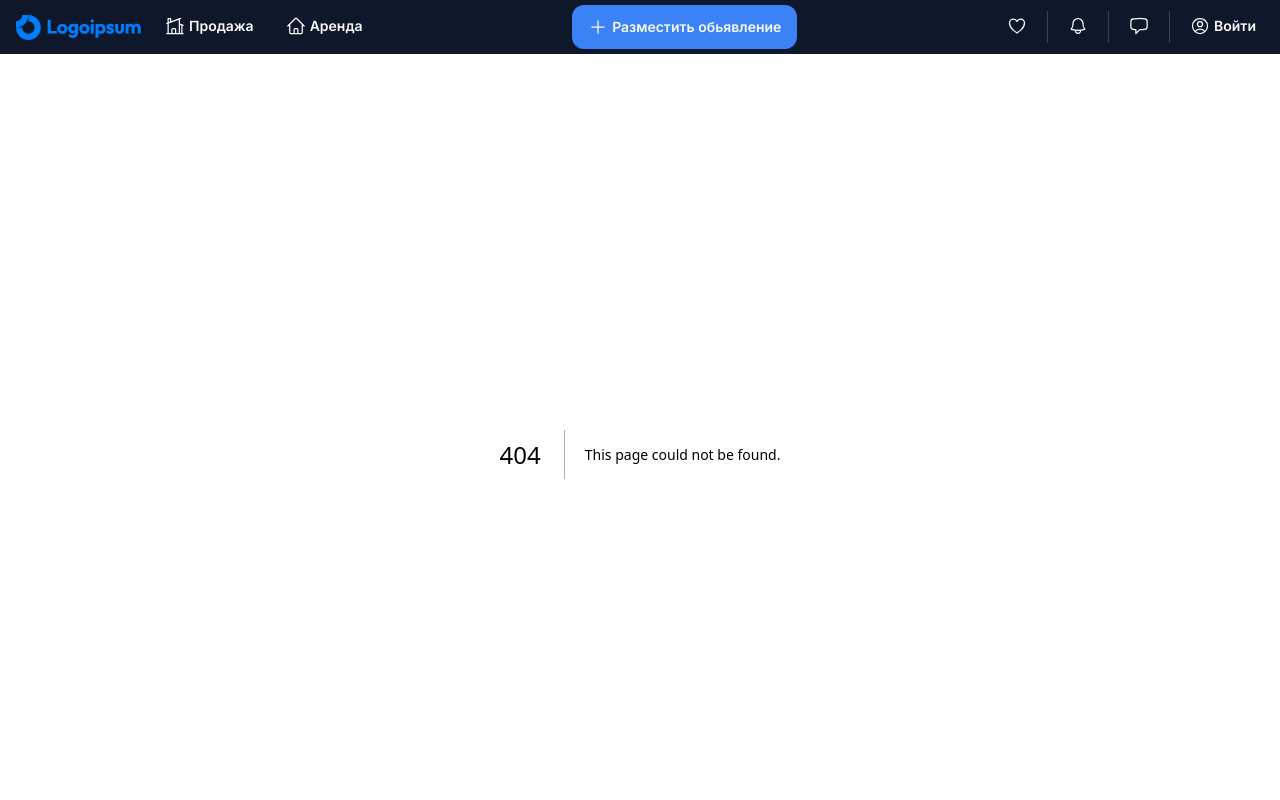
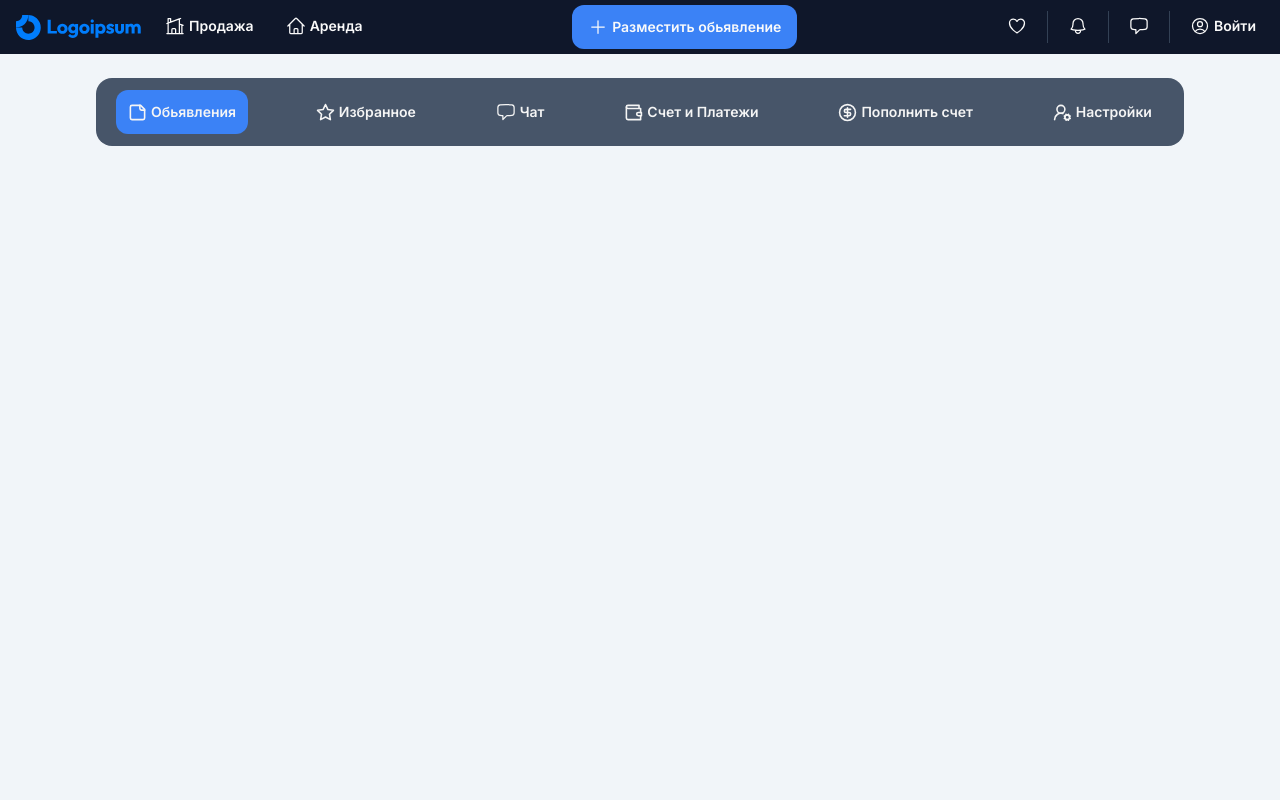
Before and after one commit to MuratOfficial/booking-kz, a Next.js app: page /cabinet in a window 1280 px wide. Before the commit this address had no page. Shown: the top 800 px of the page. Built offline with nearby package versions, Linux system fonts and the light colour scheme.

Commit message:
added some components

```diff
--- /dev/null
+++ b/app/cabinet/layout.tsx
@@ -0,0 +1,105 @@
+import { Metadata } from "next";
+import Image from "next/image";
+
+import { Separator } from "@/components/ui/separator";
+import { SidebarNav } from "@/components/layouts/sidebar-nav";
+
+import NotFound from "@/app/not-found";
+import {
+  CircleDollarSign,
+  Plus,
+  Star,
+  StickyNote,
+  UserRoundCog,
+  Wallet,
+} from "lucide-react";
+
+export const metadata: Metadata = {
+  title: "Кабинет | booking.kz",
+  description: "booking.kz | booking.kz",
+};
+
+const sidebarNavItems = [
+  {
+    title: "Обьявления",
+    href: "/cabinet",
+    icon: <StickyNote size={19} />,
+  },
+  {
+    title: "Избранное",
+    href: "/admin/data/users",
+    icon: <Star size={19} />,
+  },
+  {
+    title: "Чат",
+    href: "/admin/blog",
+    icon: (
+      <svg
+        xmlns="http://www.w3.org/2000/svg"
+        fill="none"
+        viewBox="0 0 24 24"
+        strokeWidth={1.5}
+        stroke="currentColor"
+        className="w-5 h-5"
+      >
+        <path
+          strokeLinecap="round"
+          strokeLinejoin="round"
+          d="M2.25 12.76c0 1.6 1.123 2.994 2.707 3.227 1.087.16 2.185.283 3.293.369V21l4.076-4.076a1.526 1.526 0 0 1 1.037-.443 48.282 48.282 0 0 0 5.68-.494c1.584-.233 2.707-1.626 2.707-3.228V6.741c0-1.602-1.123-2.995-2.707-3.228A48.394 48.394 0 0 0 12 3c-2.392 0-4.744.175-7.043.513C3.373 3.746 2.25 5.14 2.25 6.741v6.018Z"
+        />
+      </svg>
+    ),
+  },
+  {
+    title: "Счет и Платежи",
+    href: "/admin/site",
+    icon: <Wallet size={19} />,
+  },
+  {
+    title: "Пополнить счет",
+    href: "/admin/site",
+    icon: <CircleDollarSign size={19} />,
+  },
+  {
+    title: "Настройки",
+    href: "/admin/site",
+    icon: <UserRoundCog size={19} />,
+  },
+  //   {
+  //     title: "Разместить обьявление",
+  //     href: "/admin/site",
+  //     icon: <Plus size={19} />,
+  //   },
+];
+
+interface CabinetLayoutProps {
+  children: React.ReactNode;
+}
+
+export default async function CabinetLayout({ children }: CabinetLayoutProps) {
+  //   const session = await getServerSession(authOptions);
+
+  //   const userIdData = JSON.parse(JSON.stringify(session));
+
+  //   const isAdmin = await prismadb.user.findUnique({
+  //     where: {
+  //       id: userIdData?.user?.id,
+  //     },
+  //   });
+
+  //   if (isAdmin?.isAdmin === false) {
+  //     return <NotFound />;
+  //   }
+
+  return (
+    <>
+      <div className=" px-24 py-6 bg-slate-100 min-h-screen">
+        <div className="flex flex-col gap-y-4">
+          <SidebarNav items={sidebarNavItems} />
+
+          <div className="w-full items-center flex flex-col">{children}</div>
+        </div>
+      </div>
+    </>
+  );
+}
--- /dev/null
+++ b/app/cabinet/page.tsx
@@ -0,0 +1,8 @@
+import React from "react";
+import { Tabs, TabsContent, TabsList, TabsTrigger } from "@/components/ui/tabs";
+
+function CabinetPage() {
+  return <div className=""></div>;
+}
+
+export default CabinetPage;
--- /dev/null
+++ b/app/not-found.tsx
@@ -0,0 +1,25 @@
+import Image from "next/image";
+import Link from "next/link";
+
+export default function NotFound() {
+  return (
+    <div className="min-h-screen flex flex-col items-center justify-center gap-y-4 w-full py-8">
+      <Image
+        width={480}
+        height={600}
+        src="/svg/404.svg"
+        alt="not-found"
+        className="max-w-[480px]"
+      />
+      <p className=" text-blue-900 text-lg uppercase font-bold text-center mx-auto">
+        Упс... Кажется что-то пошло не так!..
+      </p>
+      <Link
+        href="/"
+        className="inline-block bg-blue-500 text-sm font-semibold text-neutral-100 px-6 py-3 rounded-xl hover:bg-slate-900 transition duration-300"
+      >
+        На главную
+      </Link>
+    </div>
+  );
+}
--- a/components/layouts/main-nav.tsx
+++ b/components/layouts/main-nav.tsx
@@ -64,6 +64,9 @@ const components: { title: string; href: string; description: string }[] = [
 function MainNav() {
   const [isOpenPopover1, setOpenPopover1] = React.useState(false);
   const [isOpenPopover2, setOpenPopover2] = React.useState(false);
+  const [isOpenPopover3, setOpenPopover3] = React.useState(false);
+  const [isOpenPopover4, setOpenPopover4] = React.useState(false);
+  const [isOpenPopover5, setOpenPopover5] = React.useState(false);
   const menuList1 = [
     {
       name: "Квартиры",
@@ -250,7 +253,7 @@ function MainNav() {
         </Link>
         <Popover open={isOpenPopover1}>
           <PopoverTrigger asChild onMouseOver={() => setOpenPopover1(true)}>
-            <button className="font-semibold flex flex-row items-center gap-1 text-neutral-50 text-sm transition delay-150 duration-500 py-4 px-2 hover:text-blue-500 hover:border-b-blue-500 border-b-2 border-transparent">
+            <span className="font-semibold flex cursor-pointer flex-row items-center gap-1 text-neutral-50 text-sm transition delay-150 duration-500 py-4 px-2 hover:text-blue-500 hover:border-b-blue-500 border-b-2 border-transparent">
               <svg
                 xmlns="http://www.w3.org/2000/svg"
                 fill="none"
@@ -266,7 +269,7 @@ function MainNav() {
                 />
               </svg>
               Продажа
-            </button>
+            </span>
           </PopoverTrigger>
           <PopoverContent
             className="rounded-2xl bg-slate-900 "
@@ -276,12 +279,12 @@ function MainNav() {
           >
             <ul className="w-full text-neutral-100">
               {menuList1.map((el, ind) => (
-                <button
+                <li
                   key={ind}
-                  className="p-2 text-left text-sm font-semibold flex flex-row gap-x-2 hover:bg-blue-500 rounded-xl w-full transition delay-100 duration-300"
+                  className="p-2 text-left cursor-pointer text-sm font-semibold flex flex-row gap-x-2 hover:bg-blue-500 rounded-xl w-full transition delay-100 duration-300"
                 >
                   {el.icon} {el.name}
-                </button>
+                </li>
               ))}
             </ul>
           </PopoverContent>
@@ -289,7 +292,7 @@ function MainNav() {
 
         <Popover open={isOpenPopover2}>
           <PopoverTrigger asChild onMouseOver={() => setOpenPopover2(true)}>
-            <button className="font-semibold flex flex-row items-center gap-1 text-neutral-50 text-sm transition delay-150 duration-500 py-4 px-2 hover:text-blue-500 hover:border-b-blue-500 border-b-2 border-transparent">
+            <span className="font-semibold cursor-pointer flex flex-row items-center gap-1 text-neutral-50 text-sm transition delay-150 duration-500 py-4 px-2 hover:text-blue-500 hover:border-b-blue-500 border-b-2 border-transparent">
               <svg
                 xmlns="http://www.w3.org/2000/svg"
                 fill="none"
@@ -305,7 +308,7 @@ function MainNav() {
                 />
               </svg>
               Аренда
-            </button>
+            </span>
           </PopoverTrigger>
           <PopoverContent
             className="rounded-2xl bg-slate-900 "
@@ -315,12 +318,12 @@ function MainNav() {
           >
             <ul className="w-full text-neutral-100">
               {menuList2.map((el, ind) => (
-                <button
+                <li
                   key={ind}
-                  className="p-2 text-left text-sm font-semibold flex flex-row gap-x-2 hover:bg-blue-500 rounded-xl w-full transition delay-100 duration-300"
+                  className="p-2 text-left cursor-pointer text-sm font-semibold flex flex-row gap-x-2 hover:bg-blue-500 rounded-xl w-full transition delay-100 duration-300"
                 >
                   {el.icon} {el.name}
-                </button>
+                </li>
               ))}
             </ul>
           </PopoverContent>
@@ -349,10 +352,9 @@ function MainNav() {
         </Link>
       </div>
       <div className="flex flex-row items-center  gap-x-3">
-        <Link
-          href="/"
-          className="font-semibold flex flex-row items-center gap-1 text-neutral-50 text-sm transition delay-150 duration-500 py-4 px-2 hover:text-blue-500 hover:border-b-blue-500 border-b-2 border-transparent"
-        >
+        <Popover open={isOpenPopover3}>
+          <PopoverTrigger asChild onMouseOver={() => setOpenPopover3(true)}>
+            <span className="font-semibold flex cursor-pointer flex-row items-center gap-1 text-neutral-50 text-sm transition delay-150 duration-500 py-4 px-2 hover:text-blue-500 hover:border-b-blue-500 border-b-2 border-transparent">
               <svg
                 xmlns="http://www.w3.org/2000/svg"
                 fill="none"
@@ -367,12 +369,25 @@ function MainNav() {
                   d="M21 8.25c0-2.485-2.099-4.5-4.688-4.5-1.935 0-3.597 1.126-4.312 2.733-.715-1.607-2.377-2.733-4.313-2.733C5.1 3.75 3 5.765 3 8.25c0 7.22 9 12 9 12s9-4.78 9-12Z"
                 />
               </svg>
-        </Link>
+            </span>
+          </PopoverTrigger>
+          <PopoverContent
+            className="rounded-2xl bg-slate-900 "
+            onMouseOver={() => setOpenPopover3(true)}
+            onMouseOut={() => setOpenPopover3(false)}
+            onBlur={() => setOpenPopover3(false)}
+          >
+            <p className="text-neutral-100 text-sm font-semibold text-center">
+              Авторизуйтесь чтобы увидеть{" "}
+              <span className="font-bold text-blue-500">Избранное</span>
+            </p>
+          </PopoverContent>
+        </Popover>
+
         <Separator orientation="vertical" className="h-8 bg-slate-700" />
-        <Link
-          href="/"
-          className="font-semibold flex flex-row items-center gap-1 text-neutral-50 text-sm transition delay-150 duration-500 py-4 px-2 hover:text-blue-500 hover:border-b-blue-500 border-b-2 border-transparent"
-        >
+        <Popover open={isOpenPopover4}>
+          <PopoverTrigger asChild onMouseOver={() => setOpenPopover4(true)}>
+            <span className="font-semibold flex flex-row cursor-pointer items-center gap-1 text-neutral-50 text-sm transition delay-150 duration-500 py-4 px-2 hover:text-blue-500 hover:border-b-blue-500 border-b-2 border-transparent">
               <svg
                 xmlns="http://www.w3.org/2000/svg"
                 fill="none"
@@ -387,13 +402,25 @@ function MainNav() {
                   d="M14.857 17.082a23.848 23.848 0 0 0 5.454-1.31A8.967 8.967 0 0 1 18 9.75V9A6 6 0 0 0 6 9v.75a8.967 8.967 0 0 1-2.312 6.022c1.733.64 3.56 1.085 5.455 1.31m5.714 0a24.255 24.255 0 0 1-5.714 0m5.714 0a3 3 0 1 1-5.714 0"
                 />
               </svg>
-        </Link>
+            </span>
+          </PopoverTrigger>
+          <PopoverContent
+            className="rounded-2xl bg-slate-900 "
+            onMouseOver={() => setOpenPopover4(true)}
+            onMouseOut={() => setOpenPopover4(false)}
+            onBlur={() => setOpenPopover4(false)}
+          >
+            <p className="text-neutral-100 text-sm font-semibold text-center">
+              Авторизуйтесь чтобы увидеть{" "}
+              <span className="font-bold text-blue-500">Оповещения</span>
+            </p>
+          </PopoverContent>
+        </Popover>
 
         <Separator orientation="vertical" className="h-8 bg-slate-700" />
-        <Link
-          href="/"
-          className="font-semibold flex flex-row items-center gap-1 text-neutral-50 text-sm transition delay-150 duration-500 py-4 px-2 hover:text-blue-500 hover:border-b-blue-500 border-b-2 border-transparent"
-        >
+        <Popover open={isOpenPopover5}>
+          <PopoverTrigger asChild onMouseOver={() => setOpenPopover5(true)}>
+            <span className="font-semibold flex cursor-pointer flex-row items-center gap-1 text-neutral-50 text-sm transition delay-150 duration-500 py-4 px-2 hover:text-blue-500 hover:border-b-blue-500 border-b-2 border-transparent">
               <svg
                 xmlns="http://www.w3.org/2000/svg"
                 fill="none"
@@ -408,7 +435,20 @@ function MainNav() {
                   d="M2.25 12.76c0 1.6 1.123 2.994 2.707 3.227 1.087.16 2.185.283 3.293.369V21l4.076-4.076a1.526 1.526 0 0 1 1.037-.443 48.282 48.282 0 0 0 5.68-.494c1.584-.233 2.707-1.626 2.707-3.228V6.741c0-1.602-1.123-2.995-2.707-3.228A48.394 48.394 0 0 0 12 3c-2.392 0-4.744.175-7.043.513C3.373 3.746 2.25 5.14 2.25 6.741v6.018Z"
                 />
               </svg>
-        </Link>
+            </span>
+          </PopoverTrigger>
+          <PopoverContent
+            className="rounded-2xl bg-slate-900 "
+            onMouseOver={() => setOpenPopover5(true)}
+            onMouseLeave={() => setOpenPopover5(false)}
+            onBlur={() => setOpenPopover5(false)}
+          >
+            <p className="text-neutral-100 text-sm font-semibold text-center">
+              Авторизуйтесь чтобы увидеть{" "}
+              <span className="font-bold text-blue-500">Сообщения</span>
+            </p>
+          </PopoverContent>
+        </Popover>
 
         <Separator orientation="vertical" className="h-8 bg-slate-700" />
         <Link
--- /dev/null
+++ b/components/layouts/sidebar-nav.tsx
@@ -0,0 +1,44 @@
+"use client";
+
+import Link from "next/link";
+import { usePathname } from "next/navigation";
+
+import { cn } from "@/lib/utils";
+import { buttonVariants } from "@/components/ui/button";
+
+interface SidebarNavProps extends React.HTMLAttributes<HTMLElement> {
+  items: {
+    href: string;
+    title: string;
+    icon: React.ReactNode;
+  }[];
+}
+
+export function SidebarNav({ className, items, ...props }: SidebarNavProps) {
+  const pathname = usePathname();
+
+  return (
+    <nav
+      className={cn(
+        "flex flex-row items-center w-full justify-between px-5 py-3  text-sm rounded-2xl bg-slate-600",
+        className
+      )}
+      {...props}
+    >
+      {items.map((item) => (
+        <Link
+          key={item.href}
+          href={item.href}
+          className={cn(
+            pathname === item.href
+              ? "bg-blue-500"
+              : "hover:bg-blue-500 text-neutral-100",
+            "justify-start p-3 transition duration-300 delay-100 text-neutral-100 rounded-xl font-semibold flex flex-row gap-x-1 items-center"
+          )}
+        >
+          {item.icon} {item.title}
+        </Link>
+      ))}
+    </nav>
+  );
+}
--- /dev/null
+++ b/components/ui/tabs.tsx
@@ -0,0 +1,55 @@
+"use client"
+
+import * as React from "react"
+import * as TabsPrimitive from "@radix-ui/react-tabs"
+
+import { cn } from "@/lib/utils"
+
+const Tabs = TabsPrimitive.Root
+
+const TabsList = React.forwardRef<
+  React.ElementRef<typeof TabsPrimitive.List>,
+  React.ComponentPropsWithoutRef<typeof TabsPrimitive.List>
+>(({ className, ...props }, ref) => (
+  <TabsPrimitive.List
+    ref={ref}
+    className={cn(
+      "inline-flex h-10 items-center justify-center rounded-md bg-slate-100 p-1 text-slate-500 dark:bg-slate-800 dark:text-slate-400",
+      className
+    )}
+    {...props}
+  />
+))
+TabsList.displayName = TabsPrimitive.List.displayName
+
+const TabsTrigger = React.forwardRef<
+  React.ElementRef<typeof TabsPrimitive.Trigger>,
+  React.ComponentPropsWithoutRef<typeof TabsPrimitive.Trigger>
+>(({ className, ...props }, ref) => (
+  <TabsPrimitive.Trigger
+    ref={ref}
+    className={cn(
+      "inline-flex items-center justify-center whitespace-nowrap rounded-sm px-3 py-1.5 text-sm font-medium ring-offset-white transition-all focus-visible:outline-none focus-visible:ring-2 focus-visible:ring-slate-950 focus-visible:ring-offset-2 disabled:pointer-events-none disabled:opacity-50 data-[state=active]:bg-white data-[state=active]:text-slate-950 data-[state=active]:shadow-sm dark:ring-offset-slate-950 dark:focus-visible:ring-slate-300 dark:data-[state=active]:bg-slate-950 dark:data-[state=active]:text-slate-50",
+      className
+    )}
+    {...props}
+  />
+))
+TabsTrigger.displayName = TabsPrimitive.Trigger.displayName
+
+const TabsContent = React.forwardRef<
+  React.ElementRef<typeof TabsPrimitive.Content>,
+  React.ComponentPropsWithoutRef<typeof TabsPrimitive.Content>
+>(({ className, ...props }, ref) => (
+  <TabsPrimitive.Content
+    ref={ref}
+    className={cn(
+      "mt-2 ring-offset-white focus-visible:outline-none focus-visible:ring-2 focus-visible:ring-slate-950 focus-visible:ring-offset-2 dark:ring-offset-slate-950 dark:focus-visible:ring-slate-300",
+      className
+    )}
+    {...props}
+  />
+))
+TabsContent.displayName = TabsPrimitive.Content.displayName
+
+export { Tabs, TabsList, TabsTrigger, TabsContent }
--- a/package.json
+++ b/package.json
@@ -13,6 +13,7 @@
     "@radix-ui/react-popover": "^1.0.7",
     "@radix-ui/react-separator": "^1.0.3",
     "@radix-ui/react-slot": "^1.0.2",
+    "@radix-ui/react-tabs": "^1.0.4",
     "class-variance-authority": "^0.7.0",
     "clsx": "^2.1.0",
     "embla-carousel-react": "^8.0.0",
```
Also changed, not shown: public/svg/404.svg (added), 1 other file (tests, documents, lock files or other folders). Lines whose indentation alone changed are shown as unchanged.
